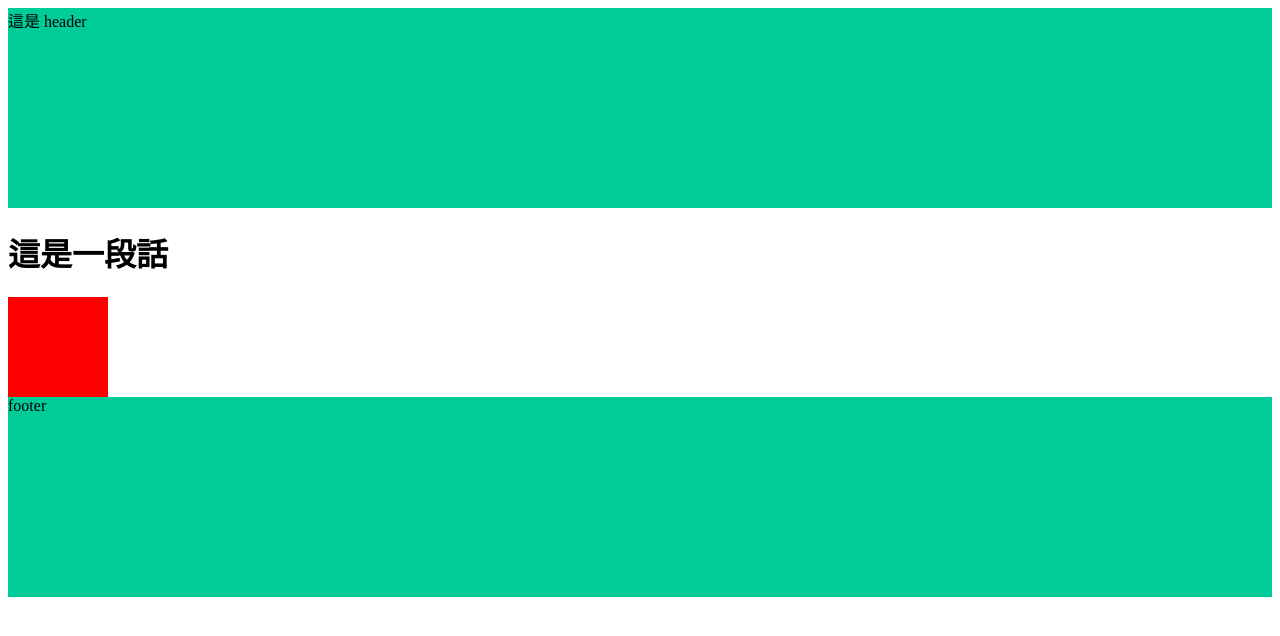
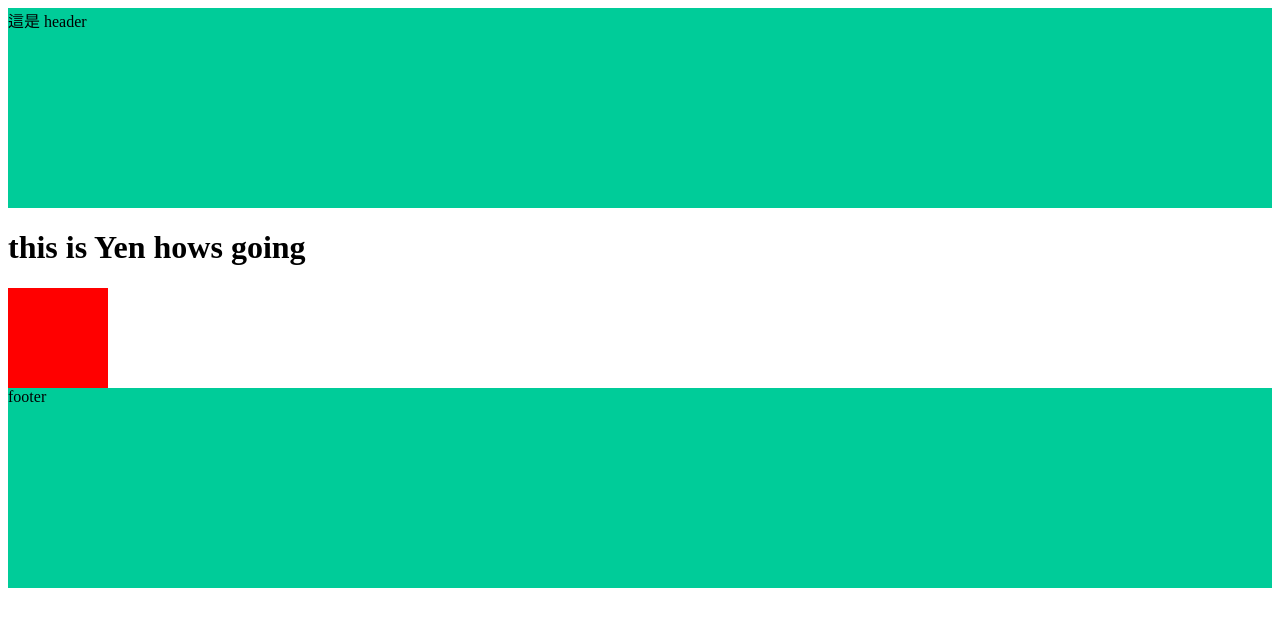
Before and after one commit to tzuhuangyen/testgulp, a plain HTML site: page index.html in a window 1280 px wide. Drawn offline with Linux system fonts and the light colour scheme.

Commit message:
Update 2022-06-21T17:47:58.590Z

```diff
--- a/index.html
+++ b/index.html
@@ -15,11 +15,10 @@
   </header>
 
 
-<h1>
-  這是一段話
-</h1>
+<h1>this is Yen hows going</h1>
 
 <div class="box"></div>
+
 
   <footer class="footer">
     footer
```
